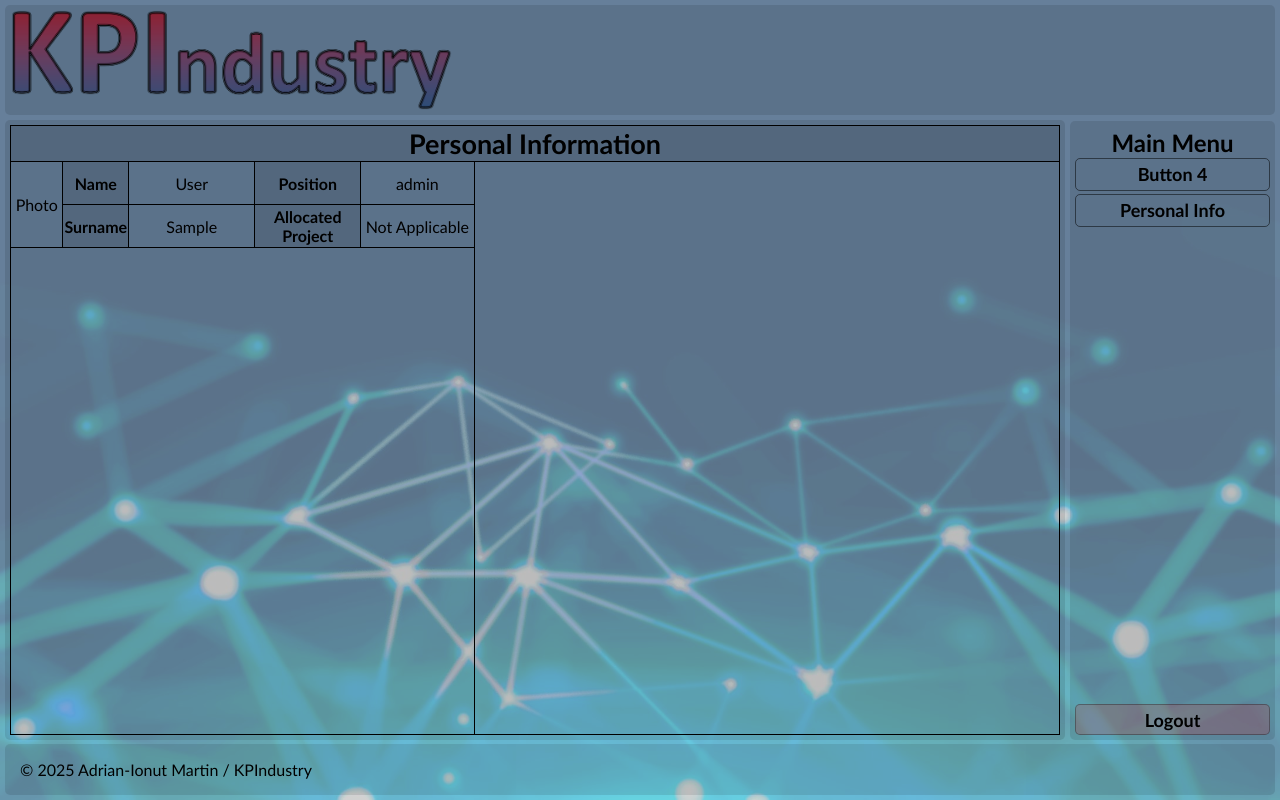
After one commit to MartinAdrian/KPIndustry, a Django app: template MyProject/templates/KPITracker/personalInfo.html in a window 1280 px wide. The commit adds this page. Run offline with Django 5.2, Linux system fonts and the light colour scheme; tables that the repository leaves empty hold one stand-in row (values such as "Sample post"); the template is opened without the code that fills it: values that come from a table or form of the project are taken from there, most other values are stand-ins (such as "Sample title", 1, 10 or a date in 2020).

Commit message:
started personal page

```diff
--- a/MyProject/KPITracker/models.py
+++ b/MyProject/KPITracker/models.py
@@ -18,7 +18,6 @@ class Projects(models.Model):
     project_activity = models.CharField("Project Activity", max_length=100, null=True)
     start_date=models.DateTimeField(null=True)
     end_date=models.DateTimeField(null=True)
-    reopened=models.BooleanField(default=False)
     active = models.BooleanField("Ongoing")
     description = models.TextField("Project Description", max_length=2000, blank=True, null=True)
 
@@ -28,6 +27,7 @@ class Projects(models.Model):
             super(Projects, self).save(*args, **kwargs)
         elif self.start_date and self.end_date:
             self.project_activity = "Finished"
+            self.active = False
             super(Projects, self).save(*args, **kwargs)
         else:
             self.project_activity = "Ongoing"
@@ -44,6 +44,7 @@ class UserList(User):
 
     user_type = models.CharField("User Type", max_length=100)
     on_project = models.CharField("Assigned Project", max_length=100, default="None")
+    gross_salary = models.CharField("Gross Salary", max_length=100, null=True)
 
     def __str__(self):
         return f"{self.first_name} {self.last_name}:\neMail: {self.email}\nType: {self.user_type}"
--- a/MyProject/KPITracker/urls.py
+++ b/MyProject/KPITracker/urls.py
@@ -15,10 +15,11 @@ urlpatterns = [
     path("<int:pk>/deactivate/", views.deactivate_user, name="deactivate-user"),
     path("<int:pk>/finish/", views.finish_project, name="finish-project"),
     path("<int:pk>/reactivate/", views.reactivate_user, name="reactivate-user"),
-    path("<int:pk>/reopen/", views.reopen_project, name="reopen-project"),
+    path("<int:pk>/reopen/", views.start_project, name="start-project"),
     path("view-projects/", views.ViewProjects.as_view(), name="view-projects"),
     path("<int:pk>/manage/", views.ManageProject.as_view(), name="manage-project"),
     path("<int:pId>/manage/<int:lId>/user-add/", views.add_user_to_project, name="user-add-project"),
     path("<int:pId>/manage/<int:lId>/user-rem/", views.rem_user_from_project, name="user-rem-project"),
     path("<int:pk>/manage/edit-desc/", views.EditDesc.as_view(), name="edit-desc-project"),
+    path("<int:pk>/personal/", views.PersonalInfoView.as_view(), name="pers-view"),
 ]
--- a/MyProject/static/style.css
+++ b/MyProject/static/style.css
@@ -60,24 +60,41 @@ th {
   overflow: auto;
 }
 
-.content-area::-webkit-scrollbar {
+.content-area::-webkit-scrollbar,
+.proj-desc::-webkit-scrollbar,
+.proj-add-rem-cell::-webkit-scrollbar,
+.user-overflow::-webkit-scrollbar {
     width: 3px;
     height: 3px;
 }
 
-.content-area::-webkit-scrollbar-corner {
+.content-area::-webkit-scrollbar-corner,
+.proj-desc::-webkit-scrollbar-corner,
+.proj-add-rem-cell::-webkit-scrollbar-corner,
+.user-overflow::-webkit-scrollbar-corner{
     box-shadow: inset 0 0 2px rgba(0,0,0,0);
 }
 
-.content-area::-webkit-scrollbar-track-piece {
+.content-area::-webkit-scrollbar-track-piece,
+.proj-desc::-webkit-scrollbar-track-piece,
+.proj-add-rem-cell::-webkit-scrollbar-track-piece,
+.user-overflow::-webkit-scrollbar-track-piece{
     background: rgba(0,0,0,0);
 }
 
-.content-area::-webkit-scrollbar-button {
-    background: rgba(0,0,0,0);
+.content-area::-webkit-scrollbar-button,
+.proj-desc::-webkit-scrollbar-button,
+.proj-add-rem-cell::-webkit-scrollbar-button,
+.user-overflow::-webkit-scrollbar-button{
+    background: rgba(0,0,0,0.2);
+    height: 3px;
+    width: 3px;
 }
 
-.content-area::-webkit-scrollbar-thumb {
+.content-area::-webkit-scrollbar-thumb,
+.proj-desc::-webkit-scrollbar-thumb,
+.proj-add-rem-cell::-webkit-scrollbar-thumb,
+.user-overflow::-webkit-scrollbar-thumb{
     background: rgba(0,0,0,0.2);
 }
 
@@ -344,4 +361,25 @@ th {
     width: calc(100% - 6px);
     margin: 0px;
     padding: 2px;
+    overflow: auto;
 }
+
+.proj-add-rem-cell {
+    width: 100%;
+    height: 100%;
+    margin: 0px;
+    padding: 0px;
+    overflow: auto;
+}
+
+.user-overflow {
+    width: 100%;
+    height: 90.5%;
+    margin: 0px;
+    padding: 0px;
+    overflow: auto;
+}
+
+.full {
+    height: 100%;
+}
--- a/MyProject/templates/KPITracker/manageProject.html
+++ b/MyProject/templates/KPITracker/manageProject.html
@@ -12,7 +12,7 @@
 {% endblock %}
 
 {% block content2 %}
-    <table class="content-table" style="height: 770px; max-height: 770px; min-height: 770px">
+    <table class="content-table full">
         <tr>
             <th colspan="8" style="font-size:25px">
                 {{ object.project_name }}
@@ -39,6 +39,7 @@
             <td>{{object.project_partner}}</td>
             <td>{{object.project_manager}}</td>
             <td rowspan="6" class="adding-cell">
+                <div class="proj-add-rem-cell">
                     <table class="hidden-table">
                         {% for user in users %}
                             {% if user.user_type == "Lead Tester" and user.on_project == "None" %}
@@ -53,6 +54,7 @@
                             {% endif %}
                         {% endfor %}
                     </table>
+                </div>
             </td>
             <td rowspan="6" class="adding-cell">
                 <table class="hidden-table">
@@ -87,6 +89,7 @@
                 </table>
             </td>
             <td rowspan="6" class="adding-cell">
+                <div class="proj-add-rem-cell">
                     <table class="hidden-table">
                         {% for user in users %}
                             {% if user.user_type == "Tester" and user.on_project == object.project_name %}
@@ -101,6 +104,7 @@
                             {% endif %}
                         {% endfor %}
                     </table>
+                </div>
             </td>
         </tr>
         <tr style="height: 30px">
--- a/MyProject/templates/KPITracker/manageProjectDesc.html
+++ b/MyProject/templates/KPITracker/manageProjectDesc.html
@@ -14,7 +14,7 @@
 {% block content2 %}
     <form method="post">
         {% csrf_token %}
-        <table class="content-table" style="height: 770px; max-height: 770px; min-height: 770px">
+        <table class="content-table full">
             <tr>
                 <th colspan="8" style="font-size:25px">
                     {{ object.project_name }}
--- /dev/null
+++ b/MyProject/templates/KPITracker/personalInfo.html
@@ -0,0 +1,43 @@
+{% extends 'homepage.html' %}
+{% load static %}
+{% block logo %}
+  <a href="{% url 'KPIndustry:homepage' %}"><img src="{% static 'Logo.png' %}" height="100"></a>
+{% endblock %}
+
+{% block banner2 %}
+  {% if request.user.is_authenticated %}
+      <p style="margin:0px; text-align: center">Logged in as:</p>
+      <p style="margin: 0px; font-weight: bold; text-align: center">{{ request.user.first_name }} {{ request.user.last_name }}</p>
+  {% endif %}
+{% endblock %}
+
+{% block content2 %}
+    <table class="content-table full">
+        <tr>
+            <th style="height: 2px; font-size: 27px" colspan="20">Personal Information</th>
+        </tr>
+        <tr>
+            <td style="width: 5%" rowspan="2">Photo</td>
+            <th style="height: 40px; width: 2px">Name</th>
+            <td style="width: 200px">{{object.last_name}}</td>
+            <th style="height: 2px; width: 140px">Position</th>
+            <td style="width: 150px">{{object.user_type}}</td>
+            <td rowspan="3" style="width: 1200px"></td>
+        </tr>
+        <tr>
+            <th style="height: 40px; width: 2px">Surname</th>
+            <td>{{object.first_name}}</td>
+            <th>Allocated Project</th>
+            <td>
+                {% if object.user_type != "Tester" or object.user_type != "Lead Tester" %}
+                    Not Applicable
+                {% else %}
+                    {{object.on_project}}
+                {% endif %}
+            </td>
+        </tr>
+        <tr>
+            <td colspan="20" style="width: 20px"></td>
+        </tr>
+    </table>
+{% endblock %}
--- a/MyProject/templates/KPITracker/projectsIndex.html
+++ b/MyProject/templates/KPITracker/projectsIndex.html
@@ -56,6 +56,7 @@
     </table>
   </form>
   <div style="height: 5px"></div>
+  <div class="user-overflow">
     <table class="content-table">
       <tr>
         <th colspan="10" style="background-color: rgba(0,0,0,0.2)">
@@ -167,12 +168,12 @@
                     </tr>
                   <tr style="height: 100%">
                     <td style="padding: 0px">
-                    {% if item.active == True %}
+                      {% if item.start_date != None %}
                       <a class="deactivate-btn" href="{% url 'KPIndustry:finish-project' item.id %}">
                         Finish
                       </a>
                       {% else %}
-                    <a class="reactivate-btn" href="{% url 'KPIndustry:reopen-project' item.id %}">
+                      <a class="reactivate-btn" href="{% url 'KPIndustry:start-project' item.id %}">
                         Start
                       </a>
                       {% endif %}
@@ -185,5 +186,6 @@
         {% endfor %}
       </tbody>
     </table>
+  </div>
 
 {% endblock %}
--- a/MyProject/templates/KPITracker/userIndex.html
+++ b/MyProject/templates/KPITracker/userIndex.html
@@ -24,6 +24,7 @@
                 <option value="Tester">Tester</option>
                 <option value="Lead Tester">Lead Tester</option>
                 <option value="Project Manager">Project Manager</option>
+                <option value="Accountant">Accountant</option>
                 <option value="Administrator">Administrator</option>
               </select>
             </td>
@@ -49,6 +50,7 @@
     </table>
   </form>
   <div style="height: 5px"></div>
+  <div class="user-overflow">
     <table class="content-table">
       <tr>
         <th colspan="9" style="background-color: rgba(0,0,0,0.2)">
@@ -117,5 +119,6 @@
         {% endfor %}
       </tbody>
     </table>
+  </div>
 
 {% endblock %}
--- a/MyProject/templates/KPITracker/userUpdate.html
+++ b/MyProject/templates/KPITracker/userUpdate.html
@@ -60,6 +60,7 @@
     </table>
   </form>
   <div style="height: 5px"></div>
+  <div class="user-overflow">
     <table class="content-table">
       <tr>
         <th colspan="9" style="background-color: rgba(0,0,0,0.2)">
@@ -135,5 +136,6 @@
         {% endfor %}
       </tbody>
     </table>
+  </div>
 
 {% endblock %}
--- a/MyProject/templates/homepage.html
+++ b/MyProject/templates/homepage.html
@@ -48,8 +48,8 @@
         <a style="text-decoration: none" href="">
           <p class="menu-btn">Button 4</p>
         </a>
-        <a style="text-decoration: none" href="">
-          <p class="menu-btn">Button 5</p>
+        <a style="text-decoration: none" href="{% url 'KPIndustry:pers-view' request.user.id %}">
+          <p class="menu-btn">Personal Info</p>
         </a>
         {% if request.user.is_superuser == True %}
           <a style="text-decoration: none" href="{% url 'admin:index' %}">
```
Also changed, not shown: MyProject/KPITracker/views.py (+11 -2 lines), MyProject/templates/KPITracker/projectUpdate.html (+5 -16 lines), MyProject/KPITracker/migrations/0016_remove_projects_reopened.py (added), MyProject/KPITracker/migrations/0017_userlist_gross_salary.py (added). Lines whose indentation alone changed are shown as unchanged.
